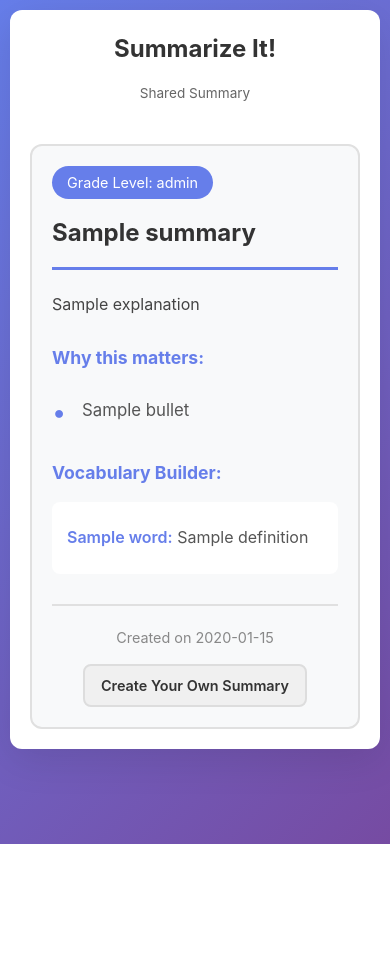
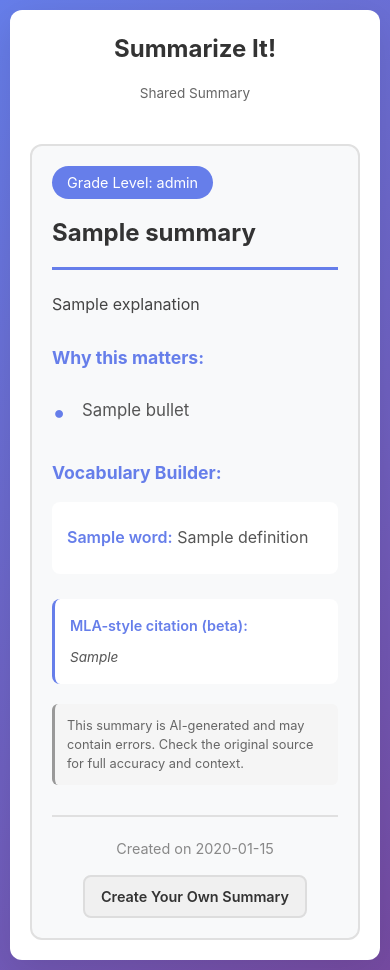
Before and after one commit to vinstercrypto/explain-this-for-kids, a Flask app: template templates/summary.html in a window 390 px wide. Before the commit the page ends 844 px from the top, so only its background shows below. Run offline with Flask 3, Linux system fonts and the light colour scheme; the template is opened without the code that fills it: most values are stand-ins (such as "Sample title", 1, 10 or a date in 2020).

Commit message:
Feature: Add AI disclaimer and MLA-style citation
Backend changes:
- Updated extract_article_text() to extract page title and domain
- Added generate_mla_citation() function for MLA 9 format
- Modified process_explanation() to track URL sources and generate citations
- Updated save_summary_to_db() to store source_url and mla_citation
- Enhanced init_db() to add new columns with migration support
- Updated /explain and /api/explain routes to include mla_citation in responses
- Added MLA citation and disclaimer to PDF generation

Frontend changes:
- Added MLA citation section (conditionally shown for URL sources)
- Added AI disclaimer (always visible) to result view
- Updated JavaScript to show/hide MLA section based on data
- Added CSS styling for both MLA citation and disclaimer sections
- Made sections responsive on mobile devices
- Updated templates/index.html and templates/summary.html

Features:
- MLA citation shows: "Title." Site, URL. Accessed Date.
- Fallback to "Web page at domain" if title unavailable
- Disclaimer: "This summary is AI-generated and may contain errors..."
- Both features visible in web UI, share pages, and PDF exports
- API responses include mla_citation field (null if not URL)

```diff
--- a/app.py
+++ b/app.py
@@ -7,6 +7,7 @@ import smtplib
 from datetime import datetime, timezone
 from email.mime.text import MIMEText
 from email.mime.multipart import MIMEMultipart
+from urllib.parse import urlparse
 import requests
 from flask import Flask, render_template, request, jsonify, session, send_file, url_for
 from bs4 import BeautifulSoup
@@ -63,9 +64,23 @@ def init_db():
             title TEXT,
             explanation TEXT,
             bullets TEXT,
-            vocabulary TEXT
+            vocabulary TEXT,
+            source_url TEXT,
+            mla_citation TEXT
         )
     ''')
+
+    # Add new columns to existing tables (migration for older databases)
+    try:
+        cursor.execute('ALTER TABLE summaries ADD COLUMN source_url TEXT')
+    except sqlite3.OperationalError:
+        pass  # Column already exists
+
+    try:
+        cursor.execute('ALTER TABLE summaries ADD COLUMN mla_citation TEXT')
+    except sqlite3.OperationalError:
+        pass  # Column already exists
+
     conn.commit()
     conn.close()
 
@@ -280,7 +295,7 @@ def is_url(text):
 
 
 def extract_article_text(url):
-    """Fetch URL and extract readable article text."""
+    """Fetch URL and extract readable article text plus metadata for MLA citation."""
     try:
         headers = {
             'User-Agent': 'Mozilla/5.0 (Windows NT 10.0; Win64; x64) AppleWebKit/537.36'
@@ -290,6 +305,25 @@ def extract_article_text(url):
 
         soup = BeautifulSoup(response.content, 'html.parser')
 
+        # Extract page title for MLA citation
+        page_title = None
+
+        # Try og:title first (often cleaner)
+        og_title = soup.find('meta', property='og:title')
+        if og_title and og_title.get('content'):
+            page_title = og_title.get('content').strip()
+
+        # Fallback to <title> tag
+        if not page_title:
+            title_tag = soup.find('title')
+            if title_tag:
+                page_title = title_tag.get_text().strip()
+
+        # Extract domain for MLA citation
+        parsed_url = urlparse(url)
+        domain = parsed_url.netloc.replace('www.', '')
+
+        # Extract article text
         for script in soup(['script', 'style', 'nav', 'header', 'footer', 'aside']):
             script.decompose()
 
@@ -310,11 +344,45 @@ def extract_article_text(url):
         if len(text) < 100:
             return None
 
-        return text
+        return {
+            'text': text,
+            'page_title': page_title,
+            'domain': domain
+        }
 
     except Exception as e:
         print(f"Error fetching URL: {e}")
         return None
+
+
+def generate_mla_citation(url, page_title=None, domain=None):
+    """Generate a basic MLA 9 style web citation."""
+    # Get current date for access date
+    now = datetime.now(timezone.utc)
+    access_date = now.strftime("%d %b. %Y")  # e.g., "15 Jan. 2025"
+
+    # Parse URL if domain not provided
+    if not domain:
+        parsed_url = urlparse(url)
+        domain = parsed_url.netloc.replace('www.', '')
+
+    # Use fallback title if not provided
+    if not page_title or page_title.strip() == '':
+        page_title = f"Web page at {domain}"
+
+    # Clean up page title (remove site name if it appears at end after pipe or dash)
+    if ' | ' in page_title:
+        page_title = page_title.split(' | ')[0].strip()
+    elif ' - ' in page_title:
+        page_title = page_title.split(' - ')[0].strip()
+
+    # MLA 9 format: Title. Website/Domain, URL. Accessed Date.
+    # Capitalize first letter of domain for site name
+    site_name = domain.split('.')[0].capitalize() if domain else "Website"
+
+    citation = f'"{page_title}." {site_name}, {url}. Accessed {access_date}.'
+
+    return citation
 
 
 def call_claude_api(content, grade_level):
@@ -350,7 +418,7 @@ def call_claude_api(content, grade_level):
         raise
 
 
-def save_summary_to_db(grade_level, category, title, explanation, bullets, vocabulary):
+def save_summary_to_db(grade_level, category, title, explanation, bullets, vocabulary, source_url=None, mla_citation=None):
     """Save summary to database and return short ID."""
     summary_id = secrets.token_urlsafe(8)
     created_at = datetime.now(timezone.utc).isoformat()
@@ -358,8 +426,8 @@ def save_summary_to_db(grade_level, category, title, explanation, bullets, vocab
     conn = sqlite3.connect(DB_FILE)
     cursor = conn.cursor()
     cursor.execute('''
-        INSERT INTO summaries (id, created_at, grade_level, category, title, explanation, bullets, vocabulary)
-        VALUES (?, ?, ?, ?, ?, ?, ?, ?)
+        INSERT INTO summaries (id, created_at, grade_level, category, title, explanation, bullets, vocabulary, source_url, mla_citation)
+        VALUES (?, ?, ?, ?, ?, ?, ?, ?, ?, ?)
     ''', (
         summary_id,
         created_at,
@@ -368,7 +436,9 @@ def save_summary_to_db(grade_level, category, title, explanation, bullets, vocab
         title,
         explanation,
         json.dumps(bullets),
-        json.dumps(vocabulary)
+        json.dumps(vocabulary),
+        source_url,
+        mla_citation
     ))
     conn.commit()
     conn.close()
@@ -395,7 +465,9 @@ def get_summary_by_id(summary_id):
         'title': row[4],
         'explanation': row[5],
         'bullets': json.loads(row[6]),
-        'vocabulary': json.loads(row[7])
+        'vocabulary': json.loads(row[7]),
+        'source_url': row[8] if len(row) > 8 else None,
+        'mla_citation': row[9] if len(row) > 9 else None
     }
 
 
@@ -404,15 +476,27 @@ def process_explanation(input_text, grade_level):
     if not input_text:
         raise ValueError('Please enter some text or a URL to explain.')
 
+    # Initialize MLA-related fields
+    source_url = None
+    mla_citation = None
+
     # Check if input is a URL
     if is_url(input_text):
         print(f"Detected URL: {input_text}")
-        extracted_text = extract_article_text(input_text)
+        extracted_data = extract_article_text(input_text)
 
-        if not extracted_text:
+        if not extracted_data:
             raise ValueError('Could not read that link. Please copy and paste the text manually.')
 
-        content = extracted_text
+        content = extracted_data['text']
+        source_url = input_text
+
+        # Generate MLA citation
+        mla_citation = generate_mla_citation(
+            url=input_text,
+            page_title=extracted_data.get('page_title'),
+            domain=extracted_data.get('domain')
+        )
     else:
         content = input_text
 
@@ -431,12 +515,16 @@ def process_explanation(input_text, grade_level):
         result['title'],
         result['explanation'],
         result['why_it_matters'],
-        result['vocabulary']
+        result['vocabulary'],
+        source_url,
+        mla_citation
     )
 
-    # Add share URL
+    # Add share URL and MLA fields to result
     result['share_url'] = f"/s/{summary_id}"
     result['summary_id'] = summary_id
+    result['source_url'] = source_url
+    result['mla_citation'] = mla_citation
 
     return result
 
@@ -466,7 +554,9 @@ def explain():
             'vocabulary': result['vocabulary'],
             'mode': result['mode'],
             'timestamp': datetime.now(timezone.utc).isoformat(),
-            'summary_id': result['summary_id']
+            'summary_id': result['summary_id'],
+            'source_url': result.get('source_url'),
+            'mla_citation': result.get('mla_citation')
         }
 
         return jsonify({
@@ -476,7 +566,8 @@ def explain():
             'why_it_matters': result['why_it_matters'],
             'vocabulary': result['vocabulary'],
             'mode': result['mode'],
-            'share_url': result['share_url']
+            'share_url': result['share_url'],
+            'mla_citation': result.get('mla_citation')
         })
 
     except ValueError as e:
@@ -516,7 +607,8 @@ def api_explain():
             'why_it_matters': result['why_it_matters'],
             'vocabulary': result['vocabulary'],
             'mode': result['mode'],
-            'share_url': result['share_url']
+            'share_url': result['share_url'],
+            'mla_citation': result.get('mla_citation')
         })
 
     except ValueError as e:
@@ -598,6 +690,19 @@ def download_pdf():
                 pdf.set_x(15)  # Indent
                 pdf.multi_cell(0, 6, txt=f"- {vocab_text}")
             pdf.ln(5)
+
+        # MLA Citation (only if source was a URL)
+        if result.get('mla_citation'):
+            pdf.set_font('Helvetica', 'B', 10)
+            pdf.cell(0, 10, txt='MLA-style citation:', new_x=XPos.LMARGIN, new_y=YPos.NEXT)
+            pdf.set_font('Helvetica', 'I', 9)
+            pdf.multi_cell(0, 5, txt=result['mla_citation'])
+            pdf.ln(3)
+
+        # AI Disclaimer
+        pdf.set_font('Helvetica', 'I', 8)
+        pdf.multi_cell(0, 5, txt='This summary is AI-generated and may contain errors. Check the original source for full accuracy and context.')
+        pdf.ln(5)
 
         # Timestamp
         pdf.set_font('Helvetica', 'I', 8)
--- a/static/style.css
+++ b/static/style.css
@@ -249,6 +249,46 @@ select:focus {
     font-weight: 600;
 }
 
+/* MLA Citation Section */
+.mla-citation-section {
+    margin-bottom: 20px;
+    padding: 15px;
+    background: white;
+    border-radius: 8px;
+    border-left: 3px solid #667eea;
+}
+
+.mla-citation-section h4 {
+    color: #667eea;
+    font-size: 0.95em;
+    margin-bottom: 10px;
+    font-weight: 600;
+}
+
+.mla-citation-section p {
+    color: #555;
+    font-size: 0.9em;
+    line-height: 1.6;
+    font-style: italic;
+    word-wrap: break-word;
+}
+
+/* AI Disclaimer */
+.ai-disclaimer {
+    margin-bottom: 25px;
+    padding: 12px;
+    background: #f5f5f5;
+    border-radius: 6px;
+    border-left: 3px solid #999;
+}
+
+.ai-disclaimer p {
+    color: #666;
+    font-size: 0.85em;
+    line-height: 1.5;
+    margin: 0;
+}
+
 /* Action Buttons */
 .action-buttons {
     display: flex;
@@ -402,6 +442,18 @@ select:focus {
         font-size: 1.1em;
     }
 
+    .mla-citation-section h4 {
+        font-size: 0.9em;
+    }
+
+    .mla-citation-section p {
+        font-size: 0.85em;
+    }
+
+    .ai-disclaimer p {
+        font-size: 0.8em;
+    }
+
     .action-buttons {
         flex-direction: column;
     }
--- a/templates/summary.html
+++ b/templates/summary.html
@@ -48,6 +48,17 @@
             </div>
             {% endif %}
 
+            {% if summary.mla_citation %}
+            <div class="mla-citation-section">
+                <h4>MLA-style citation (beta):</h4>
+                <p>{{ summary.mla_citation }}</p>
+            </div>
+            {% endif %}
+
+            <div class="ai-disclaimer">
+                <p>This summary is AI-generated and may contain errors. Check the original source for full accuracy and context.</p>
+            </div>
+
             <div class="share-footer">
                 <p>Created on {{ summary.created_at[:10] }}</p>
                 <a href="/" class="btn-secondary">Create Your Own Summary</a>
```
Also changed, not shown: static/main.js (+11 -0 lines), templates/index.html (+9 -0 lines).
